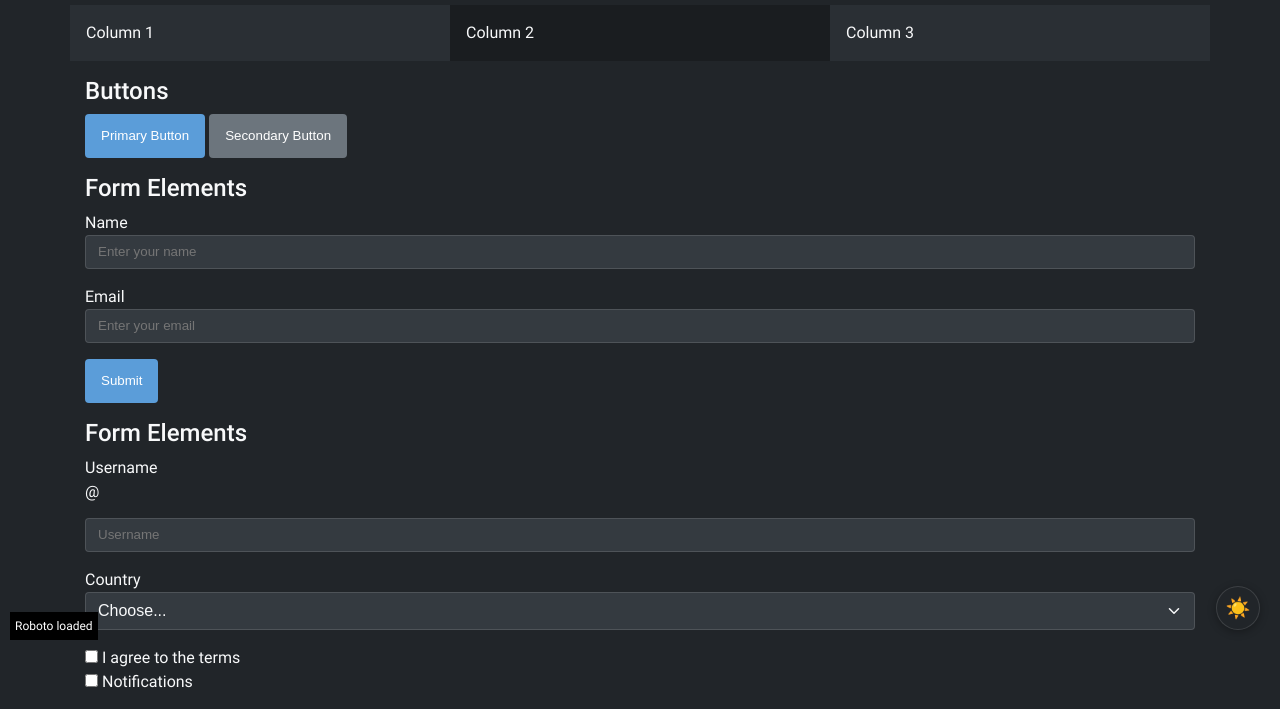
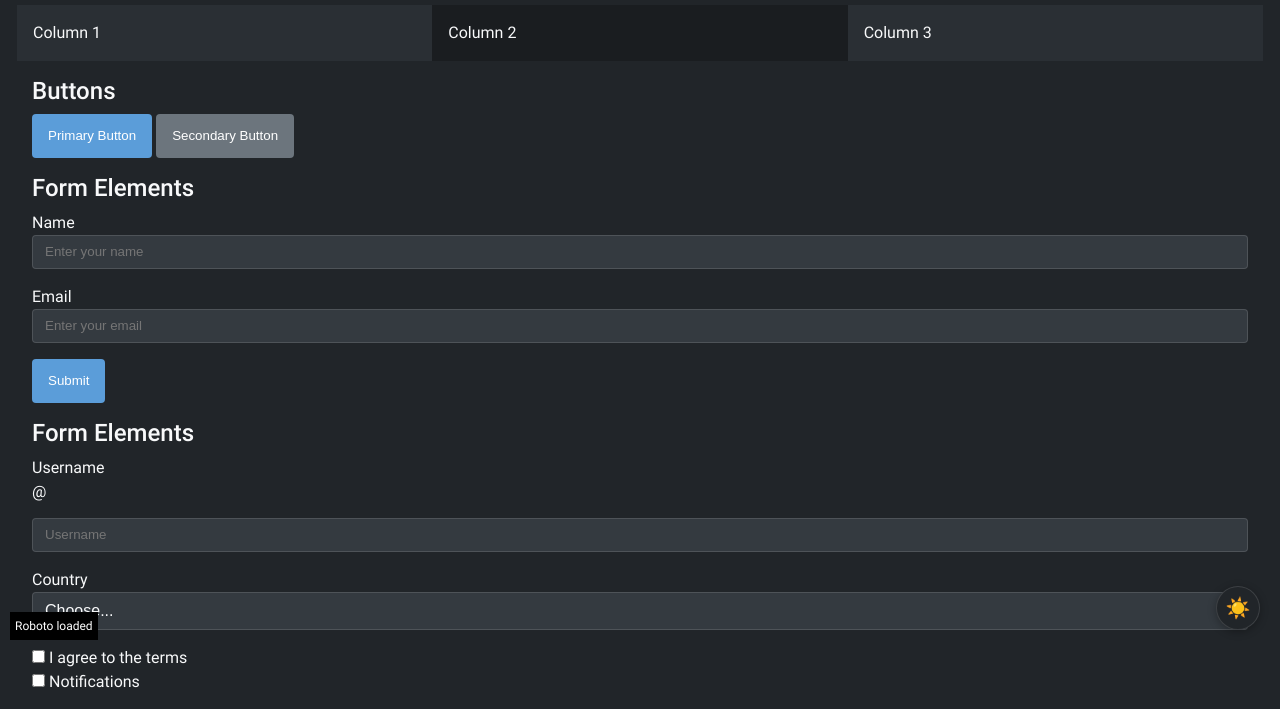
Before and after one commit to sjefvanleeuwen/maxwell, a plain HTML site: page examples/index.html in a window 1280 px wide. Shown: the part 150-859 px from the top of the page. Drawn offline with Linux system fonts and the light colour scheme.

Commit message:
setting container width to 95% max

```diff
--- a/css/yocto.css
+++ b/css/yocto.css
@@ -20,3 +20,12 @@
 /* Theme */
 @import 'theme/_dark.css';
 @import 'theme/_toggle.css';
+
+.container {
+    width: 95%;
+    max-width: var(--container-max-width);
+    margin-left: max(8px, auto);
+    margin-right: max(8px, auto);
+    padding-left: var(--container-padding);
+    padding-right: var(--container-padding);
+}
```
